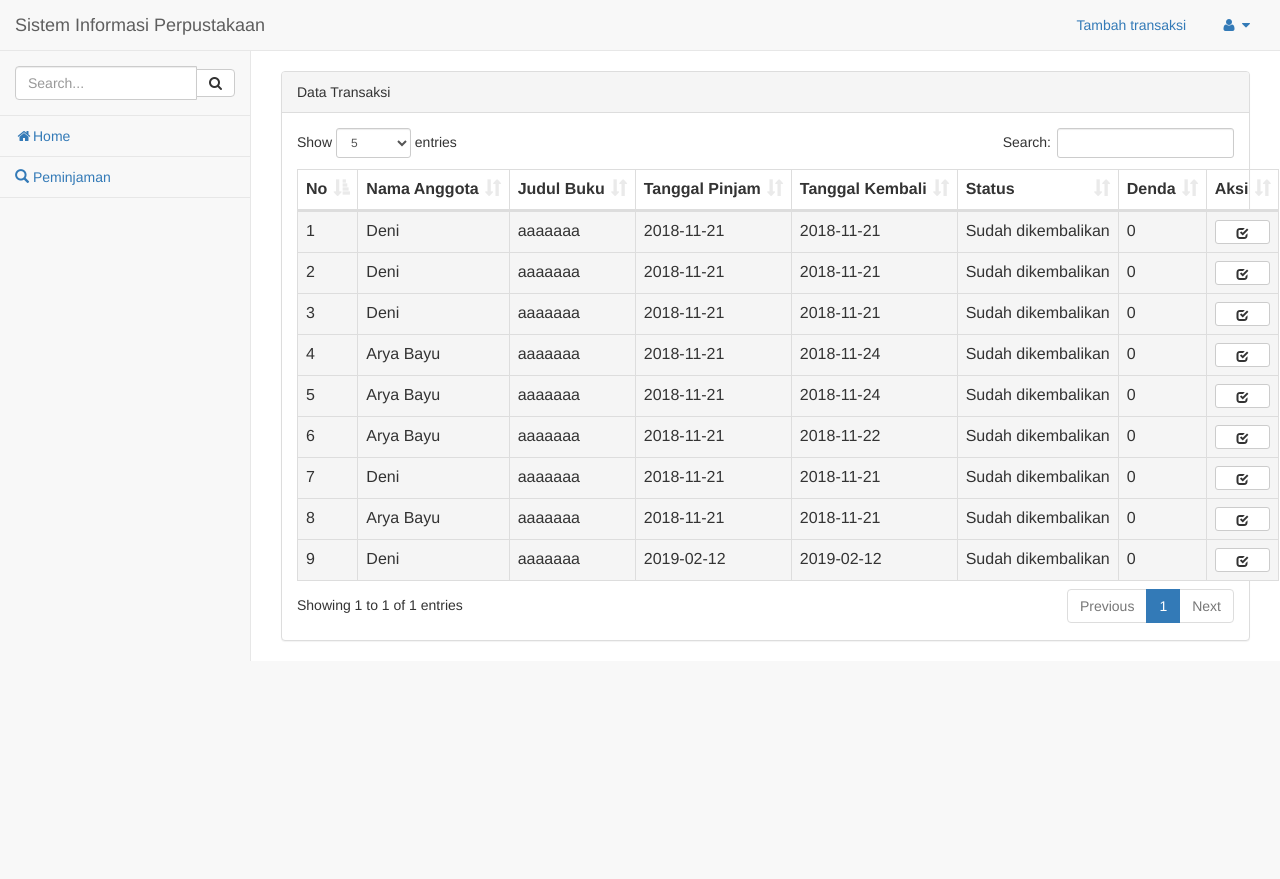
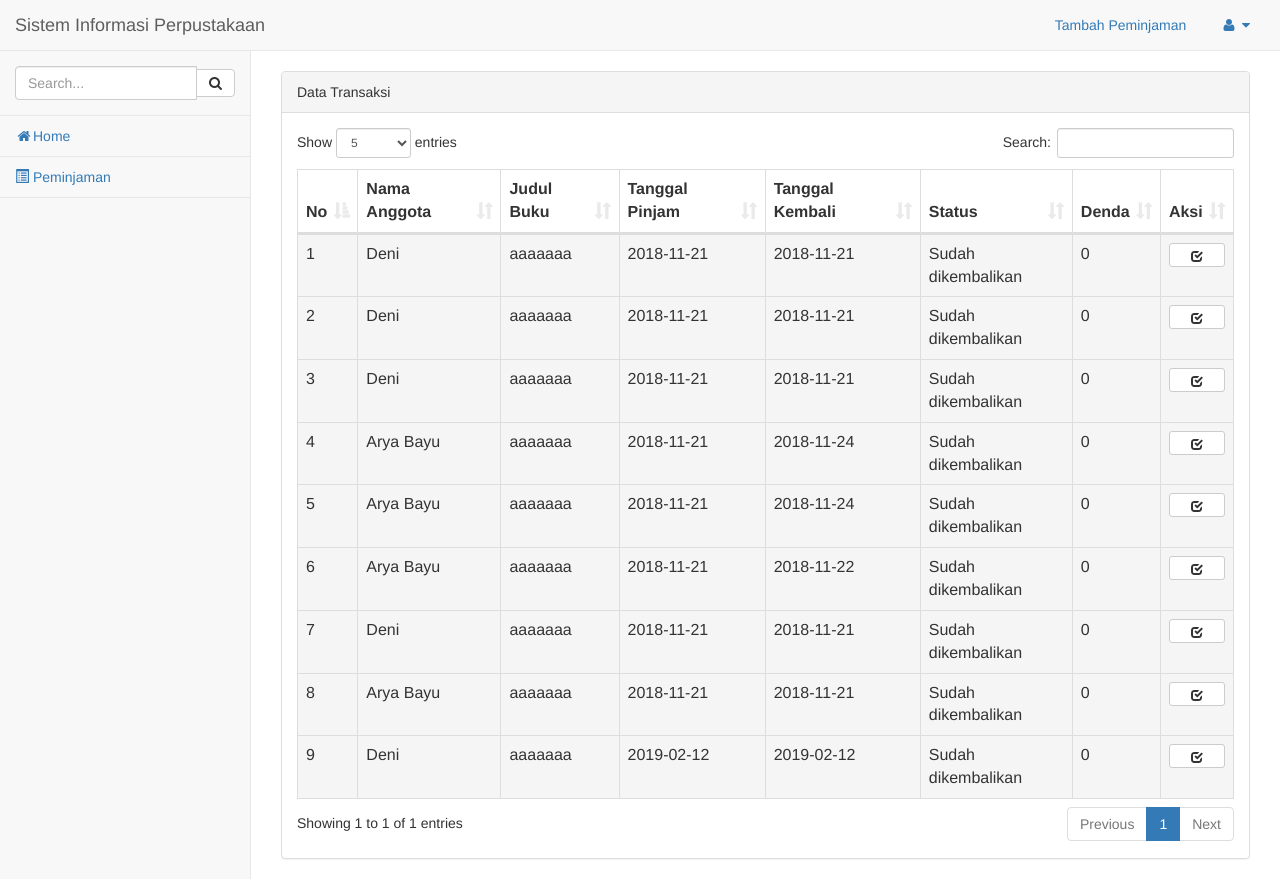
Before and after one commit to bayusehat/webperpus, a CodeIgniter app: page /webperpus/index.php/admin/get_data_transaksi in a window 1280 px wide. Before the commit the page ends 661 px from the top, so only its background shows below. Run offline with CodeIgniter, Linux system fonts and the light colour scheme; a user stored in the database is signed in; data comes from the database, SQL or seed files in the repository; some libraries are stand-ins or nearby versions.

Commit message:
fixing table

```diff
--- a/application/controllers/admin.php
+++ b/application/controllers/admin.php
@@ -199,10 +199,14 @@ defined('BASEPATH') OR exit('No direct script access allowed');
 
  	public function data_admin(){
  		if($this->session->userdata('logged_in')==TRUE){
- 			$data['main_view'] = 'data_admin_view';
+      if($this->session->userdata('type') == 0){
+   			$data['main_view'] = 'data_admin_view';
 
- 			$data['admin'] = $this->m_admin->get_data_admin();
- 			$this->load->view('template',$data);
+   			$data['admin'] = $this->m_admin->get_data_admin();
+   			$this->load->view('template',$data);
+      }else{
+        redirect('admin','refresh');
+      }
  		}
  	}
  	public function hapus_admin(){
--- a/application/views/data_anggota_view.php
+++ b/application/views/data_anggota_view.php
@@ -7,7 +7,7 @@
 					    	<form method="post" action="">
 					    	</form>
 
-								<table id="projectdashboard" class="table table-striped table-bordered nowrap" style="width:100%">
+								<table id="projectdashboard" class="table table-striped table-bordered" style="width:100%">
 									<thead>
 										<tr>
 										<th>No</th>
--- a/application/views/data_transaksi_view.php
+++ b/application/views/data_transaksi_view.php
@@ -5,7 +5,7 @@
 					  	<div class="panel panel-default">
 							<div class="panel-heading">Data Transaksi</div>
 					    	<div class="panel-body">
-								<table id="projectdashboard" class="table table-striped table-bordered nowrap" style="width:100%">
+								<table id="projectdashboard" class="table table-striped table-bordered" style="width:100%">
 									<thead>
 										<tr>
 										<th>No</th>
--- a/application/views/home_view.php
+++ b/application/views/home_view.php
@@ -86,7 +86,7 @@
                                 </div>
                             </div>
                         </div>
-                        <a href="<?php echo base_url();?>index.php/admin/data_transaksi">
+                        <a href="<?php echo base_url();?>index.php/admin/get_data_transaksi">
                             <div class="panel-footer">
                                 <span class="pull-left">View Details</span>
                                 <span class="pull-right"><i class="fa fa-arrow-circle-right"></i></span>
@@ -112,7 +112,7 @@
                                 </div>
                             </div>
                         </div>
-                        <a href="#">
+                        <a href="<?php echo base_url();?>index.php/admin/data_admin">
                             <div class="panel-footer">
                                 <span class="pull-left">View Details</span>
                                 <span class="pull-right"><i class="fa fa-arrow-circle-right"></i></span>
--- a/application/views/template.php
+++ b/application/views/template.php
@@ -48,7 +48,7 @@
 
 
 
-                   <li><a href="<?php echo base_url(); ?>index.php/t_transaksi/">Tambah transaksi</a>
+                   <li><a href="<?php echo base_url(); ?>index.php/t_transaksi/">Tambah Peminjaman</a>
                    </li>
                    <li class="dropdown">
                     <a class="dropdown-toggle" data-toggle="dropdown" href="#">
@@ -100,7 +100,7 @@
                         ?>
 
                         <li>
-                            <a href="<?php echo base_url();?>index.php/admin/get_data_transaksi/"><i class="glyphicon glyphicon-search"></i> Peminjaman</a>
+                            <a href="<?php echo base_url();?>index.php/admin/get_data_transaksi/"><i class="glyphicon glyphicon-list-alt"></i> Peminjaman</a>
 
                         </li>
 
```
